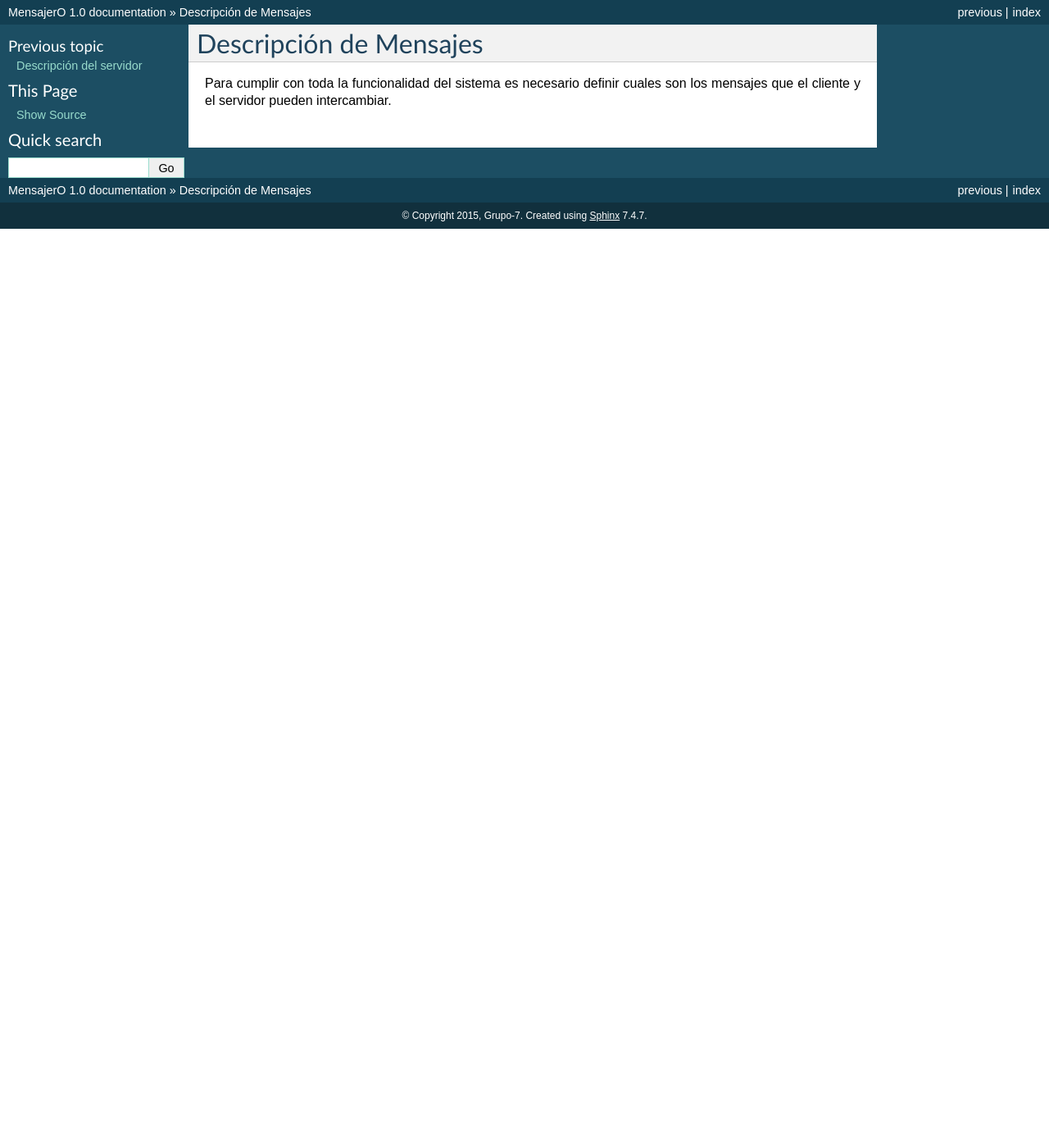
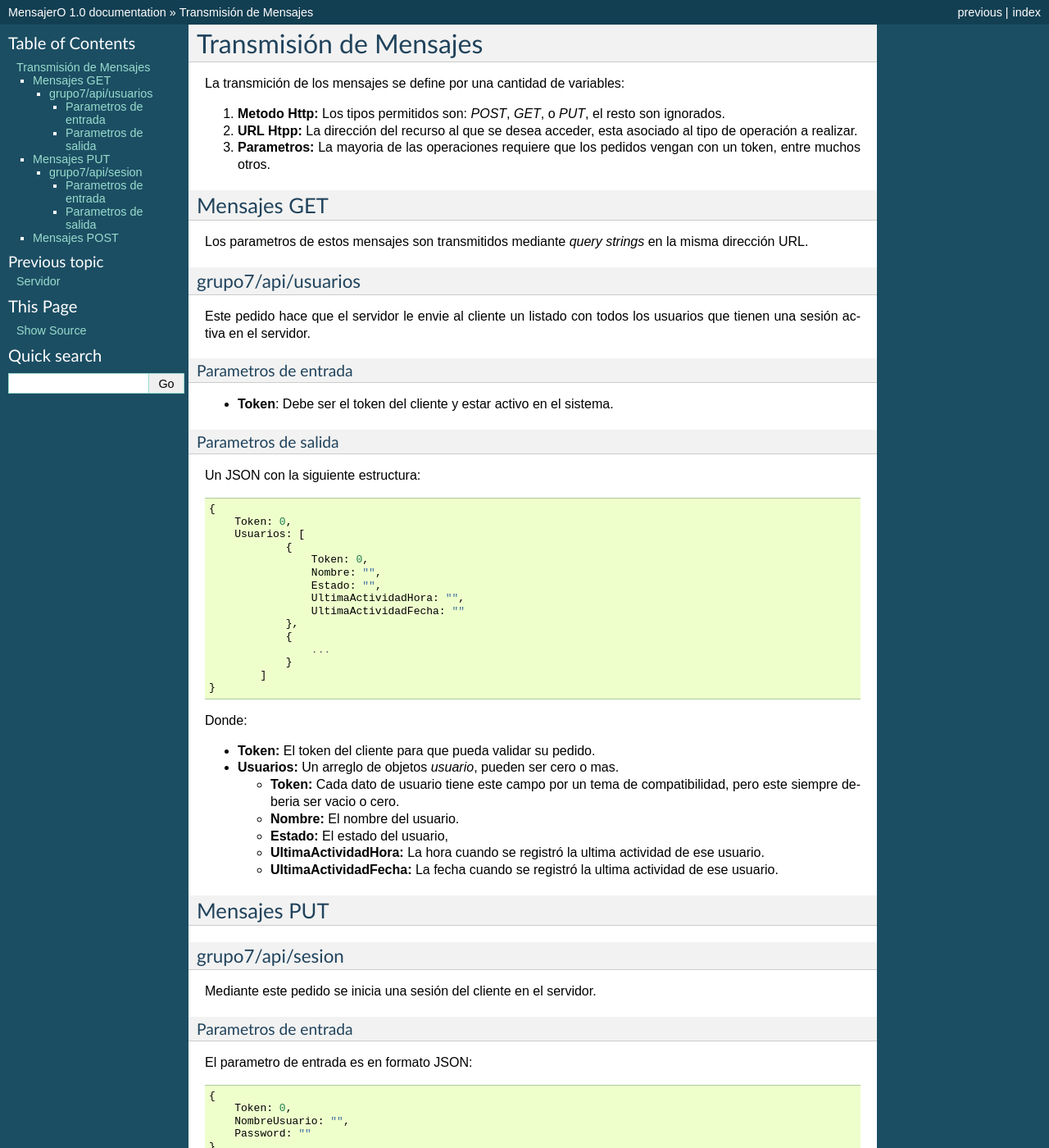
Before and after one commit to mellerster/7552Grupo7, a Sphinx documentation site: the page built from documentacion/source/Mensajes.rst, in a window 1280 px wide and 1400 px high. Shown: the whole window at 82% size. Built offline with Sphinx 7.4.7, drawn with Linux system fonts in a browser that asks for light colours; some of the changed text lies outside the part shown.

Commit message:
Se actualizó la dicumentación tecnica que hace referencia al servidor con lo que se tiene actualmente implementado

```diff
--- a/documentacion/source/Mensajes.rst
+++ b/documentacion/source/Mensajes.rst
@@ -1,6 +1,124 @@
-***********************
-Descripción de Mensajes
-***********************
+#######################
+Transmisión de Mensajes
+#######################
 
-Para cumplir con toda la funcionalidad del sistema es necesario definir cuales son los mensajes que
-el cliente y el servidor pueden intercambiar.
+La transmición de los mensajes se define por una cantidad de variables:
+
+#. **Metodo Http:** Los tipos permitidos son: *POST*, *GET*, o *PUT*, el resto son ignorados.
+
+#. **URL Htpp:** La dirección del recurso al que se desea acceder, esta asociado al tipo de operación a realizar.
+
+#. **Parametros:** La mayoria de las operaciones requiere que los pedidos vengan con un token, entre muchos otros.
+
+
+
+************
+Mensajes GET
+************
+
+Los parametros de estos mensajes son transmitidos mediante *query strings* en la misma dirección URL.
+
+
+grupo7/api/usuarios
+===================
+
+Este pedido hace que el servidor le envie al cliente un listado con todos los usuarios que tienen una sesión activa en el servidor.
+
+Parametros de entrada
+---------------------
+
+* **Token**: Debe ser el token del cliente y estar activo en el sistema.
+
+
+Parametros de salida
+--------------------
+
+Un JSON con la siguiente estructura::
+
+    {
+        Token: 0,
+        Usuarios: [
+                {
+                    Token: 0,
+                    Nombre: "",
+                    Estado: "",
+                    UltimaActividadHora: "",
+                    UltimaActividadFecha: ""
+                },
+                {
+                    ...
+                }
+            ]
+    }
+
+Donde:
+
+* **Token:** El token del cliente para que pueda validar su pedido.
+
+* **Usuarios:** Un arreglo de objetos *usuario*, pueden ser cero o mas.
+
+  * **Token:** Cada dato de usuario tiene este campo por un tema de compatibilidad, pero este siempre deberia ser vacio o cero.
+
+  * **Nombre:** El nombre del usuario.
+
+  * **Estado:** El estado del usuario,
+
+  * **UltimaActividadHora:** La hora cuando se registró la ultima actividad de ese usuario.
+
+  * **UltimaActividadFecha:** La fecha cuando se registró la ultima actividad de ese usuario.
+
+
+
+************
+Mensajes PUT
+************
+
+
+grupo7/api/sesion
+=================
+
+Mediante este pedido se inicia una sesión del cliente en el servidor.
+
+Parametros de entrada
+---------------------
+
+El parametro de entrada es en formato JSON::
+
+    {
+        Token: 0,
+        NombreUsuario: "",
+        Password: ""
+    }
+
+Donde:
+
+* **Token:** Se mantiene por compatibilidad, debe ser vacio o cero.
+
+* **NombreUsuario:** El nombre con el que el usuario se registró en el sistema.
+
+* **Password:** La clave con la que el usuario se registró en el sistema.
+
+
+Parametros de salida
+--------------------
+
+El parametro de salida es en formato JSON::
+
+    {
+        Token: 0,
+        NombreUsuario: "",
+        Password: ""
+    }
+
+Donde:
+
+* **Token:** El token generado y registrado por el sistema para el usuario, si el loggeo fue exitoso, cero si no.
+
+* **NombreUsuario:** Por compatibilidad, debe estar vacio.
+
+* **Password:** Por compatibilidad, debe estar vacio.
+
+
+*************
+Mensajes POST
+*************
```
Also changed, not shown: documentacion/source/Servidor.rst (+82 -4 lines), documentacion/source/server_diagram.png (added).
